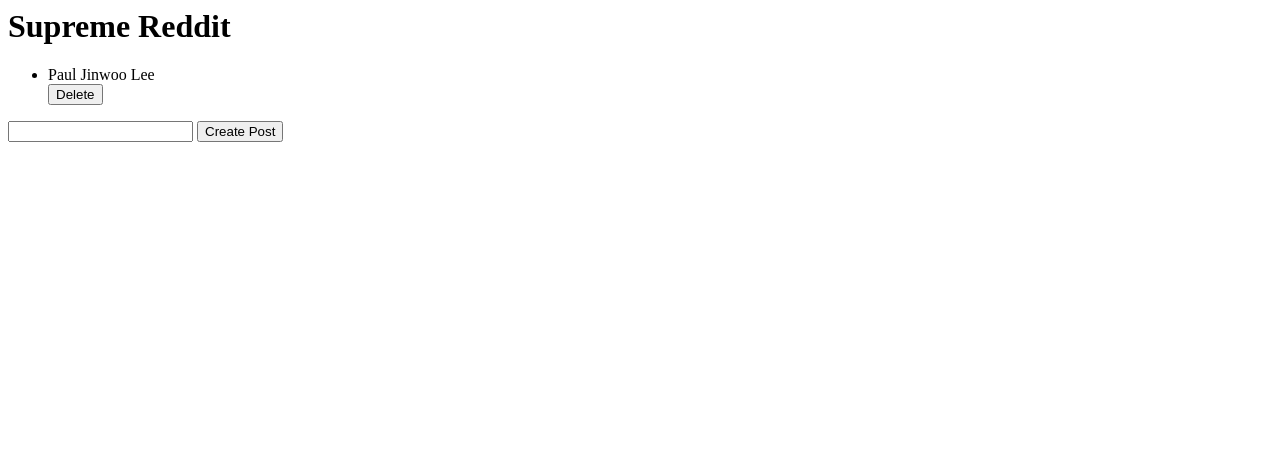
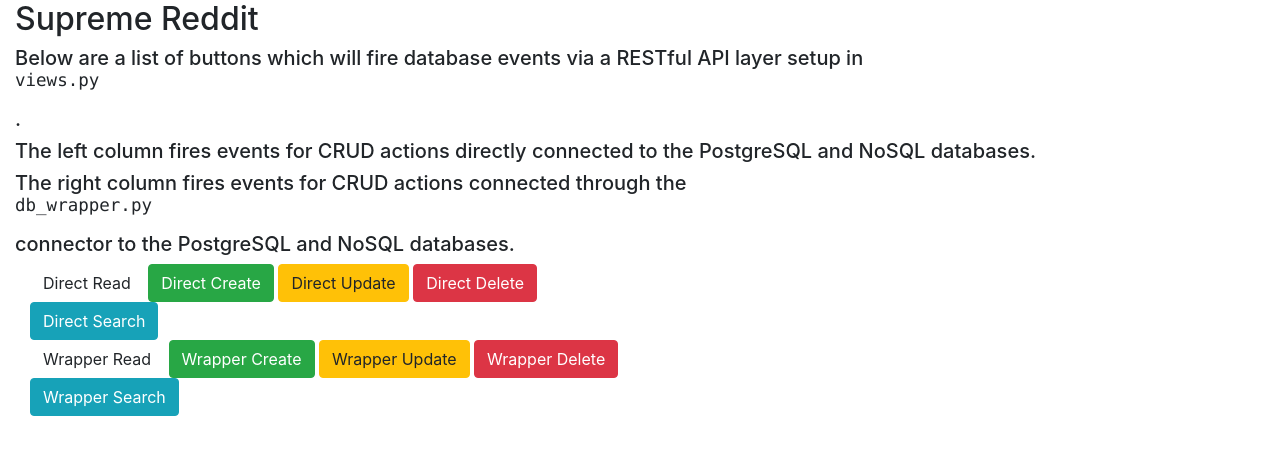
Before and after one commit to rajvah/SupremeReddit, a Django app: page /r2app/ in a window 1280 px wide. Shown: the top 455 px of the page. Run offline with Django 4.2, Linux system fonts and the light colour scheme; data comes from the database, SQL or seed files in the repository; both versions use the stored data as it was after the commit; some libraries are stand-ins or nearby versions.

Commit message:
updated html

```diff
--- a/r2/r2app/models.py
+++ b/r2/r2app/models.py
@@ -1,6 +1,7 @@
 from email.policy import default
 from pyexpat import model
 from django.db import models
+
 
 # Create your models here.
 class Thing(models.Model):
@@ -12,16 +13,20 @@ class Thing(models.Model):
     deleted_at = models.DateTimeField
     deleted = models.BooleanField(default=False)
 
-class Subreddit(Thing):
-    subscriber_count = models.IntegerField(default=0)
+
+#
+# class Subreddit(Thing):
+#     subscriber_count = models.IntegerField(default=0)
+
 
 class Post(Thing):
-    subreddit_field = models.ForeignKey(Subreddit, on_delete=models.SET_NULL, null=True)
+    # subreddit_field = models.ForeignKey(Subreddit, on_delete=models.SET_NULL, null=True)
     upvote_count = models.IntegerField(default=0)
     downvote_count = models.IntegerField(default=0)
 
-class Comment(Thing):
-    post_field = models.ForeignKey(Post, on_delete=models.SET_NULL, null=True)
-    upvote_count = models.IntegerField(default=0)
-    downvote_count = models.IntegerField(default=0)
-    comment_tree = models.ManyToManyField('self', blank=True, symmetrical=False)
+
+# class Comment(Thing):
+#     post_field = models.ForeignKey(Post, on_delete=models.SET_NULL, null=True)
+#     upvote_count = models.IntegerField(default=0)
+#     downvote_count = models.IntegerField(default=0)
+#     comment_tree = models.ManyToManyField('self', blank=True, symmetrical=False)
--- a/r2/templates/pages.html
+++ b/r2/templates/pages.html
@@ -1,6 +1,65 @@
-<h1>Supreme Reddit</h1>
+<!DOCTYPE html>
+<html lang="en" dir="ltr">
+  <head>
+    <meta charset="utf-8">
+    <script src="jquery-3.6.0.min.js"></script>
+    <link rel="stylesheet" href="https://cdn.jsdelivr.net/npm/bootstrap@4.3.1/dist/css/bootstrap.min.css" integrity="sha384-ggOyR0iXCbMQv3Xipma34MD+dH/1fQ784/j6cY/iJTQUOhcWr7x9JvoRxT2MZw1T" crossorigin="anonymous">
+    <script src="https://cdn.jsdelivr.net/npm/bootstrap@4.3.1/dist/js/bootstrap.min.js" integrity="sha384-JjSmVgyd0p3pXB1rRibZUAYoIIy6OrQ6VrjIEaFf/nJGzIxFDsf4x0xIM+B07jRM" crossorigin="anonymous"></script>
+    <script src="https://code.jquery.com/jquery-3.3.1.slim.min.js" integrity="sha384-q8i/X+965DzO0rT7abK41JStQIAqVgRVzpbzo5smXKp4YfRvH+8abtTE1Pi6jizo" crossorigin="anonymous"></script>
+    <script src="https://cdn.jsdelivr.net/npm/popper.js@1.14.7/dist/umd/popper.min.js" integrity="sha384-UO2eT0CpHqdSJQ6hJty5KVphtPhzWj9WO1clHTMGa3JDZwrnQq4sF86dIHNDz0W1" crossorigin="anonymous"></script>
+    <title>Supreme Reddit DEMO</title>
+  </head>
+  <body>
+    <div class="col-md-12">
+      <h2>Supreme Reddit</h2>
 
-<ul>
+      <h5>
+        Below are a list of buttons which will fire database events via a RESTful API layer setup in <pre>views.py</pre>.
+      </h5>
+
+      <h5>The left column fires events for CRUD actions directly connected to the PostgreSQL and NoSQL databases.</h5>
+      <h5>The right column fires events for CRUD actions connected through the <pre>db_wrapper.py</pre> connector to the PostgreSQL and NoSQL databases.</h5>
+
+      <div class="col-md-6">
+        <!-- List of GUI Buttons firing Direct Database Connector CRUD Functions -->
+        <button type="button" name="button" class="btn btn-default" id="direct_read_btn">
+          Direct Read
+        </button>
+        <button type="button" name="button" class="btn btn-success" id="direct_create_btn">
+          Direct Create
+        </button>
+        <button type="button" name="button" class="btn btn-warning" id="direct_update_btn">
+          Direct Update
+        </button>
+        <button type="button" name="button" class="btn btn-danger" id="direct_delete_btn">
+          Direct Delete
+        </button>
+        <button type="button" name="button" class="btn btn-info" id="direct_search_btn">
+          Direct Search
+        </button>
+      </div>
+
+      <div class="col-md-6">
+        <!-- List of GUI Buttons firing Database Wrapper Connector CRUD Functions -->
+        <button type="button" name="button" class="btn btn-default" id="wrapper_read_btn">
+          Wrapper Read
+        </button>
+        <button type="button" name="button" class="btn btn-success" id="wrapper_read_btn">
+          Wrapper Create
+        </button>
+        <button type="button" name="button" class="btn btn-warning" id="wrapper_read_btn">
+          Wrapper Update
+        </button>
+        <button type="button" name="button" class="btn btn-danger" id="wrapper_read_btn">
+          Wrapper Delete
+        </button>
+        <button type="button" name="button" class="btn btn-info" id="wrapper_search_btn">
+          Wrapper Search
+        </button>
+      </div>
+    </div>
+
+    <!-- <ul>
       {% for p in all_posts %}
       <li>
         {{p.name}} <br>
@@ -14,4 +73,65 @@
     <form action="/addPost/" method="post">{% csrf_token %}
       <input type="text" name="name">
       <input type="submit" value="Create Post">
-</form>
+    </form> -->
+
+  </body>
+</html>
+
+<script type="text/javascript">
+  // List of GUI Buttons firing Direct Database Connector CRUD Functions
+  // via a RESTful API on the back-end/server side - dealing with 1000 records each
+  $('#direct_read_btn').click(function(e) {
+    e.preventDefault();
+    console.log('direct_read_btn');
+  });
+
+  $('#direct_create_btn').click(function(e) {
+    e.preventDefault();
+    console.log('direct_create_btn');
+  });
+
+  $('#direct_update_btn').click(function(e) {
+    e.preventDefault();
+    console.log('direct_update_btn');
+  });
+
+  $('#direct_delete_btn').click(function(e) {
+    e.preventDefault();
+    console.log('direct_delete_btn');
+  });
+
+  $('#direct_search_btn').click(function(e) {
+    e.preventDefault();
+    console.log('direct_search_btn');
+  });
+
+
+  // List of GUI Buttons firing Database Wrapper Connector CRUD Functions
+  // via a RESTful API on the back-end/server side - dealing with 1000 records each
+  $('#wrapper_read_btn').click(function(e) {
+    e.preventDefault();
+    console.log('wrapper_read_btn');
+  });
+
+  $('#wrapper_create_btn').click(function(e) {
+    e.preventDefault();
+    console.log('wrapper_create_btn');
+  });
+
+  $('#wrapper_update_btn').click(function(e) {
+    e.preventDefault();
+    console.log('wrapper_update_btn');
+  });
+
+  $('#wrapper_delete_btn').click(function(e) {
+    e.preventDefault();
+    console.log('wrapper_delete_btn');
+  });
+
+  $('#wrapper_search_btn').click(function(e) {
+    e.preventDefault();
+    console.log('wrapper_search_btn');
+  });
+
+</script>
```
Also changed, not shown: r2/db.sqlite3. Lines whose indentation alone changed are shown as unchanged.
